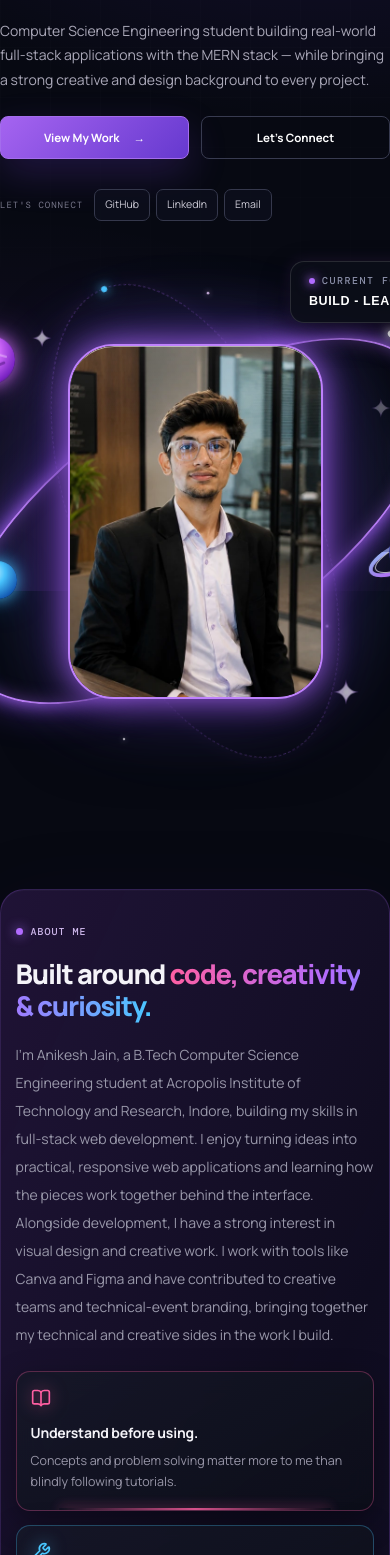
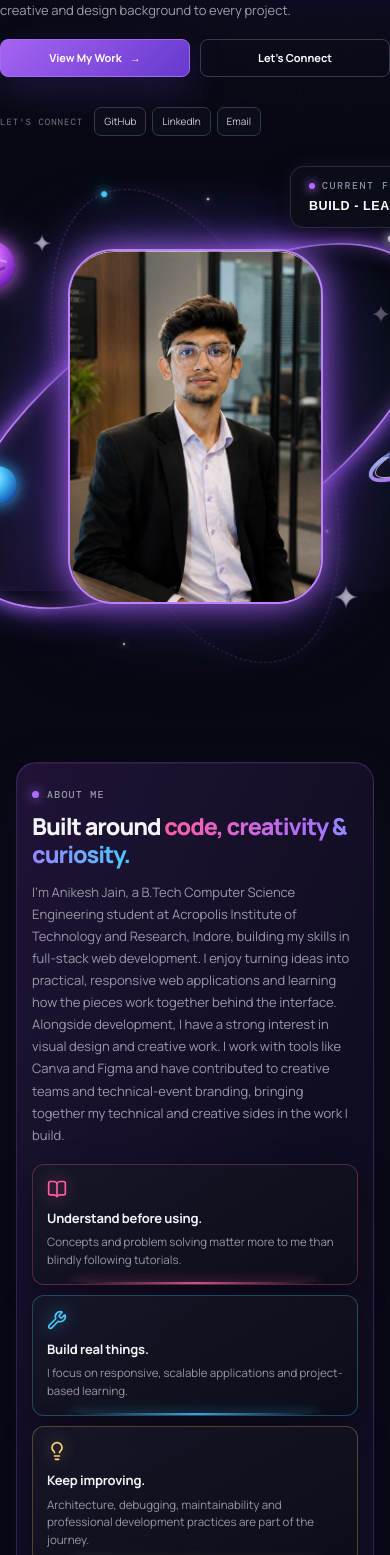
Before and after one commit to Anikesh-Jain/anikesh-portfolio, a React (Vite) app: page / in a window 390 px wide. Shown: the part 253-1808 px from the top of the page. Built offline with nearby package versions, Linux system fonts and the light colour scheme.

Commit message:
style: balance mobile typography visual scale and about background panel

```diff
--- a/src/styles/home.css
+++ b/src/styles/home.css
@@ -3085,9 +3085,9 @@
     flex-direction: column;
     align-items: center;
     min-height: auto;
-    gap: 24px;
-    padding-top: 24px;
-    padding-bottom: 40px;
+    gap: 20px;
+    padding-top: 20px;
+    padding-bottom: 32px;
     position: relative;
     width: 100%;
     max-width: 100%;
@@ -3106,15 +3106,62 @@
     display: none;
   }
 
-  /* Hero portrait + both orbital rings fully inside viewport as a complete responsive composition */
+  .home-hero .eyebrow {
+    font-size: 10px;
+    letter-spacing: 1.2px;
+    margin-bottom: 6px;
+  }
+
+  /* Scaled Hero heading — natural mobile proportion instead of zoomed desktop */
+  .home-hero h1 {
+    font-size: clamp(34px, 9.2vw, 42px) !important;
+    line-height: 1.04 !important;
+    letter-spacing: -2px !important;
+    margin: 12px 0 14px !important;
+  }
+
+  /* Scaled subtitle & buttons */
+  .home-subtitle {
+    font-size: 13px;
+    line-height: 1.6;
+    margin-bottom: 18px;
+    color: #9c9bb0;
+    max-width: 100%;
+  }
+
+  .actions {
+    gap: 10px;
+    width: 100%;
+  }
+
+  .actions .btn {
+    flex: 1 1 130px;
+    justify-content: center;
+    text-align: center;
+    padding: 10px 14px;
+    font-size: 11px;
+    gap: 8px;
+  }
+
+  .social-row {
+    gap: 6px;
+    margin-top: 14px;
+  }
+
+  .social-row a {
+    padding: 6px 9px;
+    font-size: 10px;
+  }
+
+  /* Hero portrait + orbit artwork: unified proportional visual system that breathes comfortably inside the phone */
   .hero-art {
-    --hero-scale: clamp(0.48, calc((100vw - 32px) / 600), 0.70);
+    --hero-scale: clamp(0.40, calc((100vw - 64px) / 600 * 0.85), 0.52);
     width: 100%;
     max-width: 100%;
     min-width: 0;
-    height: calc(540px * var(--hero-scale));
-    min-height: calc(540px * var(--hero-scale));
-    margin: 16px auto 32px;
+    height: calc(520px * var(--hero-scale));
+    min-height: calc(520px * var(--hero-scale));
+    margin: 10px auto 20px;
     position: relative;
     display: flex;
     align-items: center;
@@ -3134,57 +3181,38 @@
     position: relative;
   }
 
-  .home-subtitle {
-    font-size: 14px;
-    line-height: 1.75;
+  /* About section — clean intentional panel container aligned with shell gutters */
+  .home-about-section {
+    width: min(1380px, calc(100% - 32px)) !important;
+    max-width: calc(100% - 32px) !important;
+    margin-left: auto !important;
+    margin-right: auto !important;
+    margin-top: 24px;
     margin-bottom: 24px;
-  }
-
-  .actions {
-    gap: 12px;
-    width: 100%;
-  }
-
-  .actions .btn {
-    flex: 1 1 140px;
-    justify-content: center;
-    text-align: center;
-    padding: 12px 14px;
-    font-size: 11.5px;
-  }
-
-  .social-row {
-    gap: 6px;
-  }
-
-  .social-row a {
-    padding: 7px 10px;
-    font-size: 10.5px;
-  }
-
-  /* About section — clean separation, strict width calculations & no horizontal overflow */
-  .home-about-section {
-    width: 100% !important;
-    max-width: 100% !important;
+    padding: 24px 16px 26px;
     box-sizing: border-box !important;
-    margin-top: 36px;
-    padding: 36px clamp(14px, 4vw, 22px) 40px;
     position: relative;
     z-index: 1;
-    overflow-x: clip;
+    border-radius: 20px;
   }
 
   .home-about-section::before {
+    content: "";
     position: absolute;
+    inset: 0 !important;
     top: 0 !important;
     bottom: 0 !important;
     left: 0 !important;
     right: 0 !important;
-    inset: 0 !important;
-    border-radius: 24px;
     width: 100% !important;
-    max-width: 100% !important;
+    height: 100% !important;
     box-sizing: border-box !important;
+    border-radius: 20px;
+    border: 1px solid rgba(177, 108, 255, 0.22);
+    background: linear-gradient(115deg, rgba(111, 54, 172, 0.24), rgba(61, 31, 103, 0.16) 52%, rgba(83, 54, 156, 0.20));
+    box-shadow: 0 16px 48px rgba(43, 18, 74, 0.22), inset 0 1px 0 rgba(255, 255, 255, 0.035);
+    pointer-events: none;
+    z-index: 0;
   }
 
   .home-about-layout {
@@ -3194,7 +3222,7 @@
     box-sizing: border-box;
     display: flex;
     flex-direction: column;
-    gap: 28px;
+    gap: 22px;
   }
 
   .home-about-copy {
@@ -3204,10 +3232,17 @@
     box-sizing: border-box;
   }
 
+  .home-about-copy .eyebrow {
+    font-size: 10px;
+    letter-spacing: 1.2px;
+    margin-bottom: 4px;
+  }
+
   .home-about-copy h2 {
-    font-size: clamp(26px, 7vw, 36px);
-    letter-spacing: -1.2px;
-    line-height: 1.15;
+    font-size: clamp(22px, 6vw, 28px) !important;
+    letter-spacing: -1px !important;
+    line-height: 1.18 !important;
+    margin: 10px 0 12px !important;
     overflow-wrap: break-word;
     word-break: break-word;
     width: 100%;
@@ -3217,6 +3252,9 @@
   }
 
   .home-about-copy p {
+    font-size: 13px;
+    line-height: 1.7;
+    color: #9a98aa;
     overflow-wrap: break-word;
     width: 100%;
     max-width: 100%;
@@ -3227,8 +3265,8 @@
   .about-statements {
     display: flex;
     flex-direction: column;
-    gap: 14px;
-    margin-top: 22px;
+    gap: 10px;
+    margin-top: 18px;
     width: 100%;
     max-width: 100%;
     min-width: 0;
@@ -3236,7 +3274,8 @@
   }
 
   .about-statement {
-    padding: 16px 14px 18px;
+    padding: 14px 14px 15px;
+    border-radius: 12px;
     width: 100%;
     max-width: 100%;
     min-width: 0;
@@ -3245,27 +3284,43 @@
     z-index: 2;
   }
 
+  .about-statement b {
+    font-size: 13px;
+    margin-bottom: 5px;
+  }
+
+  .about-statement span {
+    font-size: 11.5px;
+    line-height: 1.55;
+  }
+
+  .statement-icon-box {
+    margin-bottom: 10px;
+  }
+
   .about-identity-card {
     min-height: auto;
-    padding: 20px 12px 18px;
+    padding: 16px 12px 14px;
+    border-radius: 16px;
     width: 100%;
     max-width: 100%;
     min-width: 0;
     box-sizing: border-box;
     overflow: hidden;
     position: relative;
+    margin-top: 6px;
   }
 
   .mern-system-wrapper {
-    --mern-scale: clamp(0.68, calc((100vw - 84px) / 300), 0.85);
+    --mern-scale: clamp(0.58, calc((100vw - 120px) / 300 * 0.72), 0.70);
     width: 300px;
     height: 300px;
     transform: scale(var(--mern-scale));
     transform-origin: center center;
     margin-left: calc((100% - 300px) / 2);
     margin-right: calc((100% - 300px) / 2);
-    margin-top: calc((300px * (var(--mern-scale) - 1)) / 2 + 8px);
-    margin-bottom: calc((300px * (var(--mern-scale) - 1)) / 2 + 8px);
+    margin-top: calc((300px * (var(--mern-scale) - 1)) / 2 + 4px);
+    margin-bottom: calc((300px * (var(--mern-scale) - 1)) / 2 + 4px);
     min-width: 0;
     flex-shrink: 0;
   }
@@ -3282,9 +3337,9 @@
   }
 
   .concept-badge {
-    padding: 5px 9px;
-    font-size: 10.5px;
-    gap: 5px;
+    padding: 4px 8px;
+    font-size: 10px;
+    gap: 4px;
     white-space: nowrap;
     min-width: 0;
     flex-shrink: 0;
@@ -3292,8 +3347,8 @@
   }
 
   .identity-caption {
-    font-size: 11px;
-    margin-top: 6px;
+    font-size: 10.5px;
+    margin-top: 4px;
     text-align: center;
     width: 100%;
     max-width: 100%;
```
